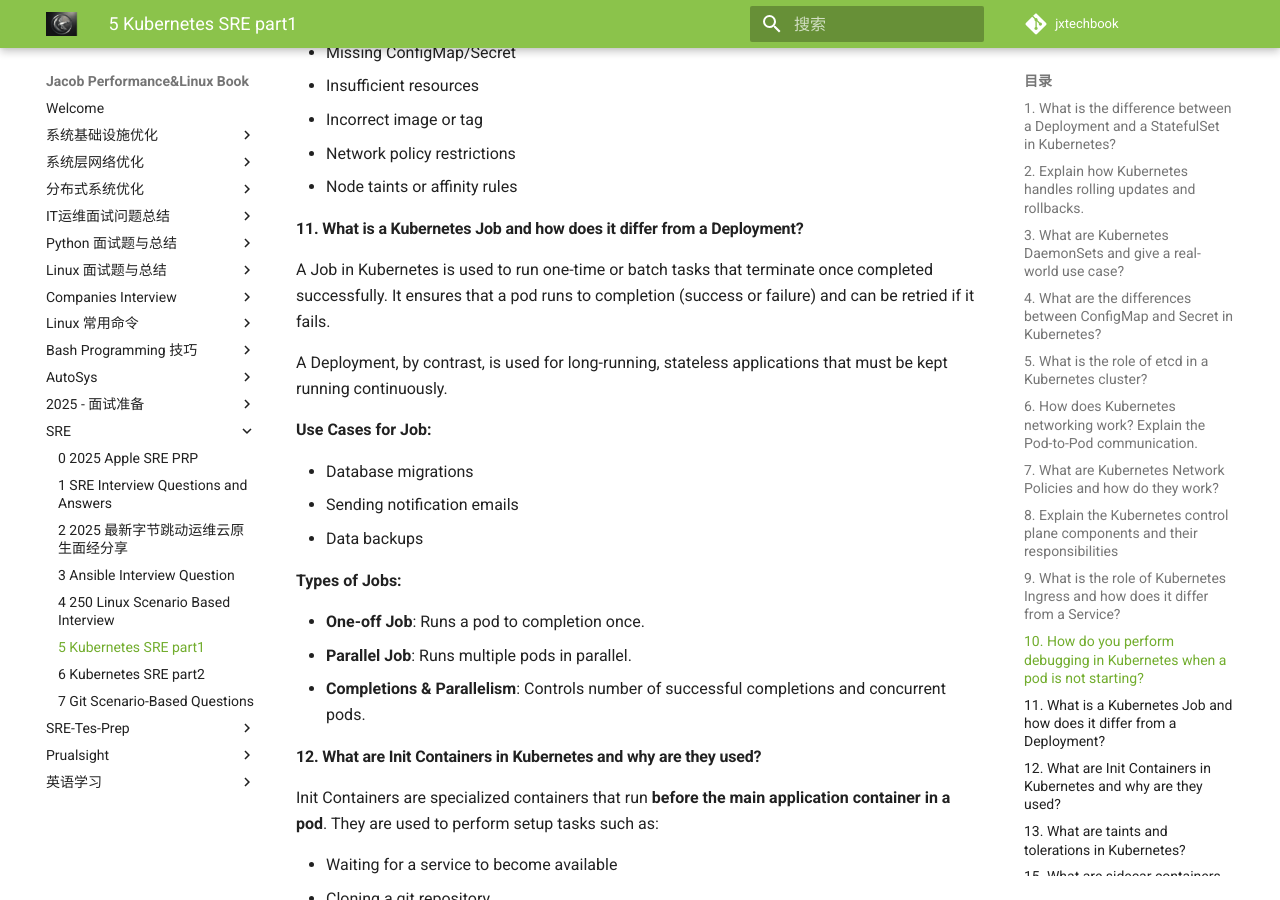
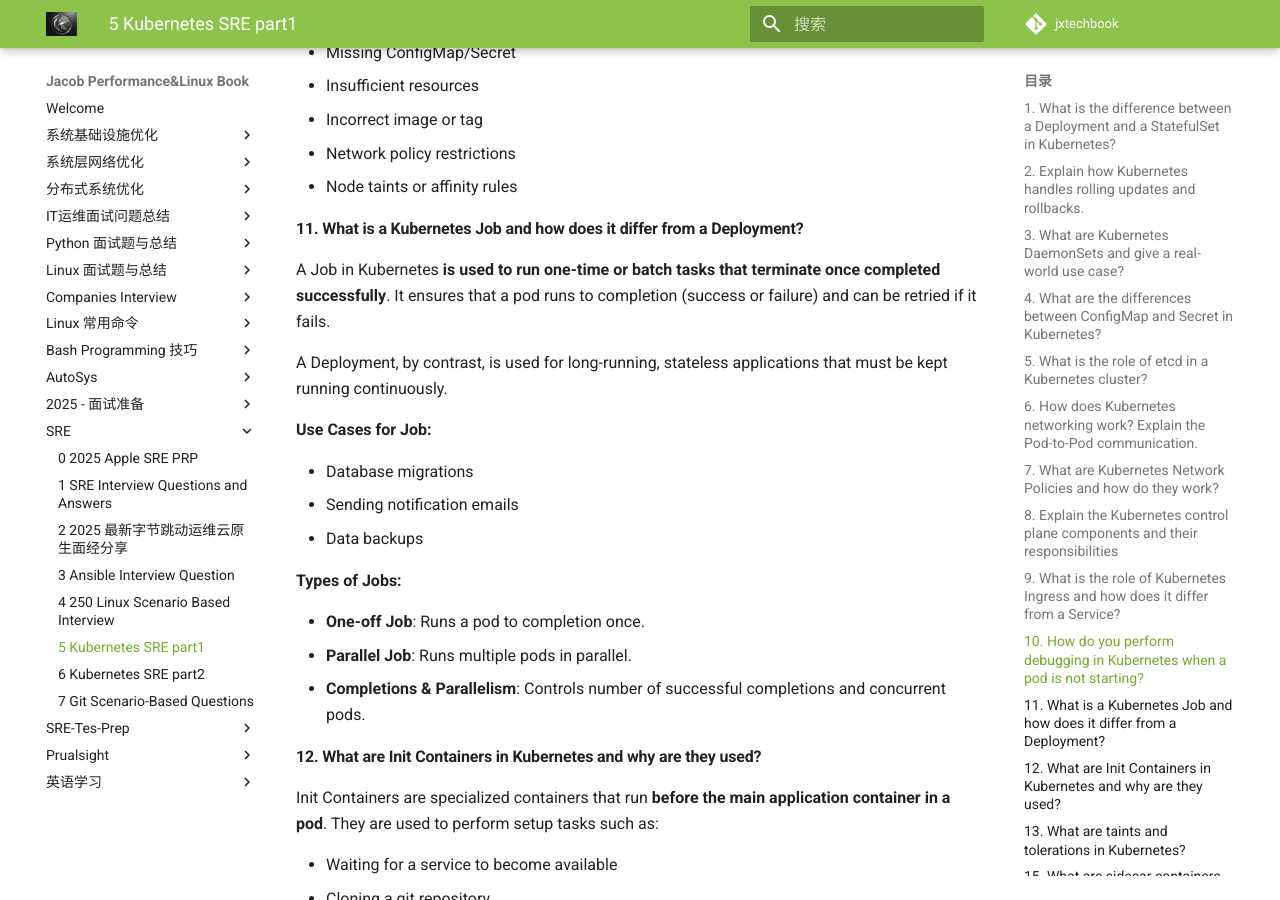
Before and after one commit to Chao-Xi/jxtechbook, an MkDocs documentation site: the page built from docs/2025/3kubernetes_sre.md, in a window 1280 px wide and 900 px high, scrolled down 7223 px. Built offline with MkDocs 1.6.1 and Material for MkDocs 9.7.7, drawn with Linux system fonts in a browser that asks for light colours; comment, search, counter and statistics services are not loaded.

Commit message:
update 102

```diff
--- a/docs/2025/3kubernetes_sre.md
+++ b/docs/2025/3kubernetes_sre.md
@@ -330,7 +330,7 @@ kubectl describe node <node-name>
 
 #### 11. What is a Kubernetes Job and how does it differ from a Deployment?
 
-A Job in Kubernetes is used to run one-time or batch tasks that terminate once completed successfully. It ensures that a pod runs to completion (success or failure) and can be retried if it fails.
+A Job in Kubernetes **is used to run one-time or batch tasks that terminate once completed successfully**. It ensures that a pod runs to completion (success or failure) and can be retried if it fails.
 
 
 A Deployment, by contrast, is used for long-running, stateless applications that must be kept running continuously.
```
Also changed, not shown: docs/2025/0intro.md (+5 -0 lines).
